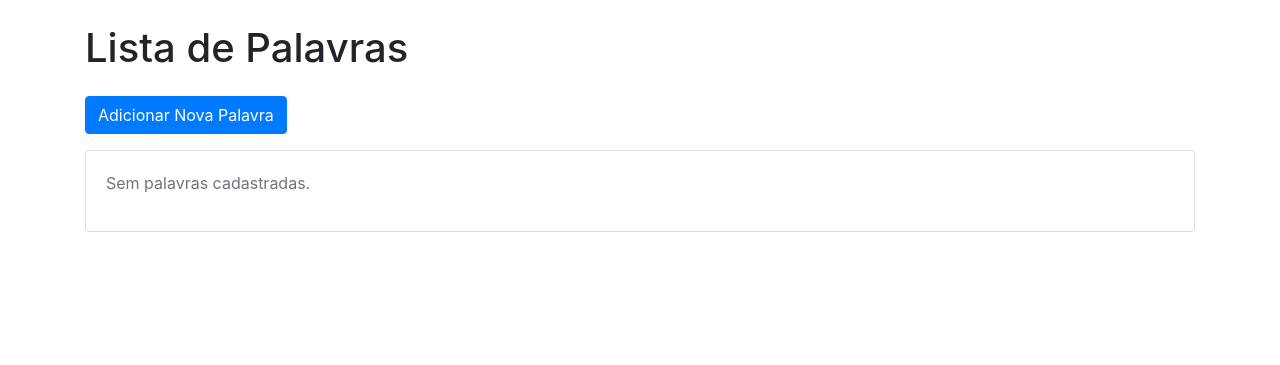
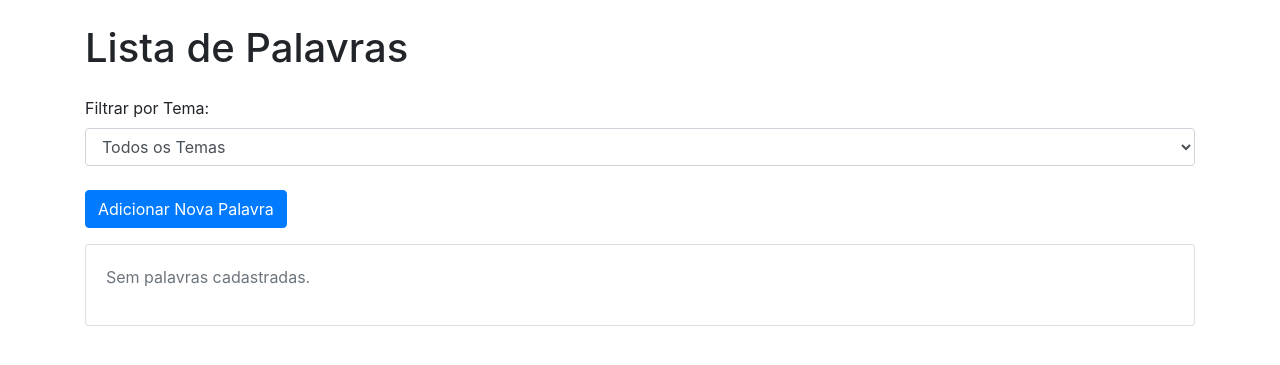
Before and after one commit to PedroSawczuk/jogo-forca-ADS, a Django app: page /professor/palavras/listar/ in a window 1280 px wide. Shown: the part 56-421 px from the top of the page. Run offline with Django 5.2, Linux system fonts and the light colour scheme; the visitor is signed in with stand-in values (Sample User, id 1); data that the repository does not hold is empty; some libraries are stand-ins or nearby versions.

Commit message:
Adiciona filtro por tema na listagem de palavras

```diff
--- a/core/templates/homePage.html
+++ b/core/templates/homePage.html
@@ -35,7 +35,6 @@
     </div>
   </form>
 
-  <!-- Cards de Tema -->
   <div class="row justify-content-center">
     {% for tema in temas %}
     <div class="col-md-4">
--- a/core/templates/professor/palavras/listarPalavras.html
+++ b/core/templates/professor/palavras/listarPalavras.html
@@ -3,6 +3,21 @@
 {% block main %}
   <div class="container mt-4">
     <h1 class="mb-4">Lista de Palavras</h1>
+
+    <form method="get" class="mb-4">
+      <div class="form-group">
+        <label for="tema">Filtrar por Tema:</label>
+        <select name="tema" id="tema" class="form-control" onchange="this.form.submit()">
+          <option value="">Todos os Temas</option>
+          {% for tema in temas %}
+            <option value="{{ tema.id }}" {% if request.GET.tema == tema.id|stringformat:"s" %}selected{% endif %}>
+              {{ tema.nome }}
+            </option>
+          {% endfor %}
+        </select>
+      </div>
+    </form>
+
     <a href="{% url 'adicionarPalavra' %}" class="btn btn-primary mb-3">Adicionar Nova Palavra</a>
     <div class="card">
       <div class="card-body">
@@ -12,6 +27,7 @@
               <tr>
                 <th>Palavra</th>
                 <th>Dica</th>
+                <th>Tema</th>
                 <th>Ações</th>
               </tr>
             </thead>
@@ -20,6 +36,7 @@
                 <tr>
                   <td>{{ palavra.palavra }}</td>
                   <td>{{ palavra.dica }}</td>
+                  <td>{{ palavra.tema.nome }}</td>
                   <td>
                     <a href="{% url 'editarPalavra' palavra.pk %}" class="btn btn-warning btn-sm">Editar</a>
                     <a href="{% url 'deletarPalavra' palavra.pk %}" class="btn btn-danger btn-sm">Deletar</a>
--- a/core/views.py
+++ b/core/views.py
@@ -98,8 +98,21 @@ class ListarPalavrasView(ProfessorContextMixin, ListView):
     context_object_name = 'object_list'
 
     def get_queryset(self):
-        temas_do_professor = Tema.objects.filter(professor=self.request.user)
-        return Palavra.objects.filter(tema__in=temas_do_professor).order_by('palavra')
+        professor = self.request.user
+        tema_id = self.request.GET.get('tema')
+
+        temas_do_professor = Tema.objects.filter(professor=professor)
+        queryset = Palavra.objects.filter(tema__in=temas_do_professor).order_by('palavra')
+
+        if tema_id:
+            queryset = queryset.filter(tema_id=tema_id)
+
+        return queryset
+
+    def get_context_data(self, **kwargs):
+        context = super().get_context_data(**kwargs)
+        context['temas'] = Tema.objects.filter(professor=self.request.user)
+        return context
 
 class EditarPalavraPageView(ProfessorContextMixin, UpdateView):
     model = Palavra
```
